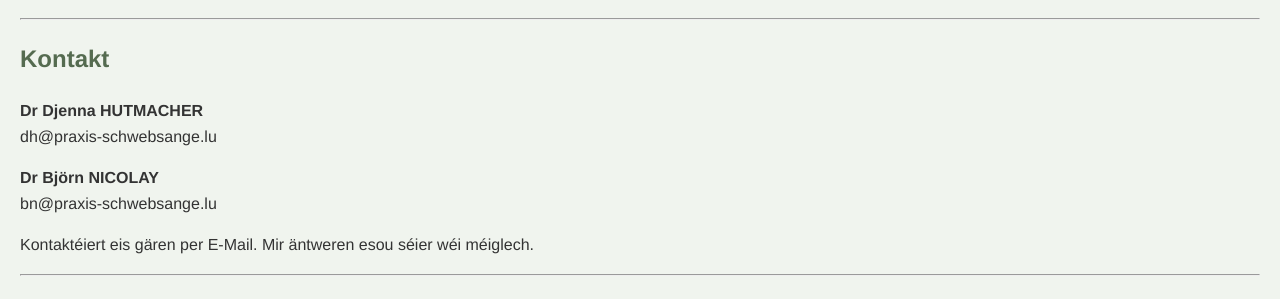
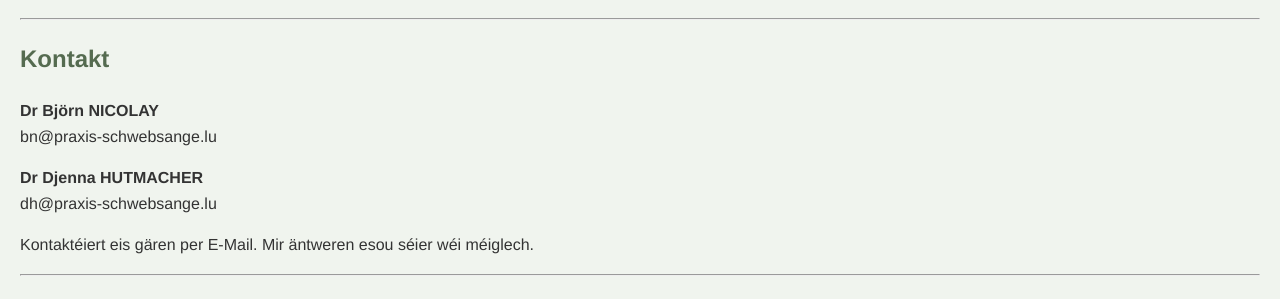
Before and after one commit to bjoernbrightside/praxis-schwebsange, a Jekyll site: the page built from lu/index.md, in a window 1280 px wide. Shown: the part 295-594 px from the top of the page. Built offline with Jekyll 4.4.1, drawn with Linux system fonts in a browser that asks for light colours; our own code applies the rules of GitHub Pages for plain Markdown files.

```diff
--- a/lu/index.md
+++ b/lu/index.md
@@ -11,14 +11,11 @@ Psychotherapie mat Zouloossung vum Ministère de la Santé et de la Sécurité s
 
 ## Kontakt
 
-**Dr Djenna HUTMACHER**
-dh@praxis-schwebsange.lu
-
-
-
 **Dr Björn NICOLAY**
 bn@praxis-schwebsange.lu
 
+**Dr Djenna HUTMACHER**
+dh@praxis-schwebsange.lu
 
 Kontaktéiert eis gären per E-Mail. Mir äntweren esou séier wéi méiglech.
 
```
